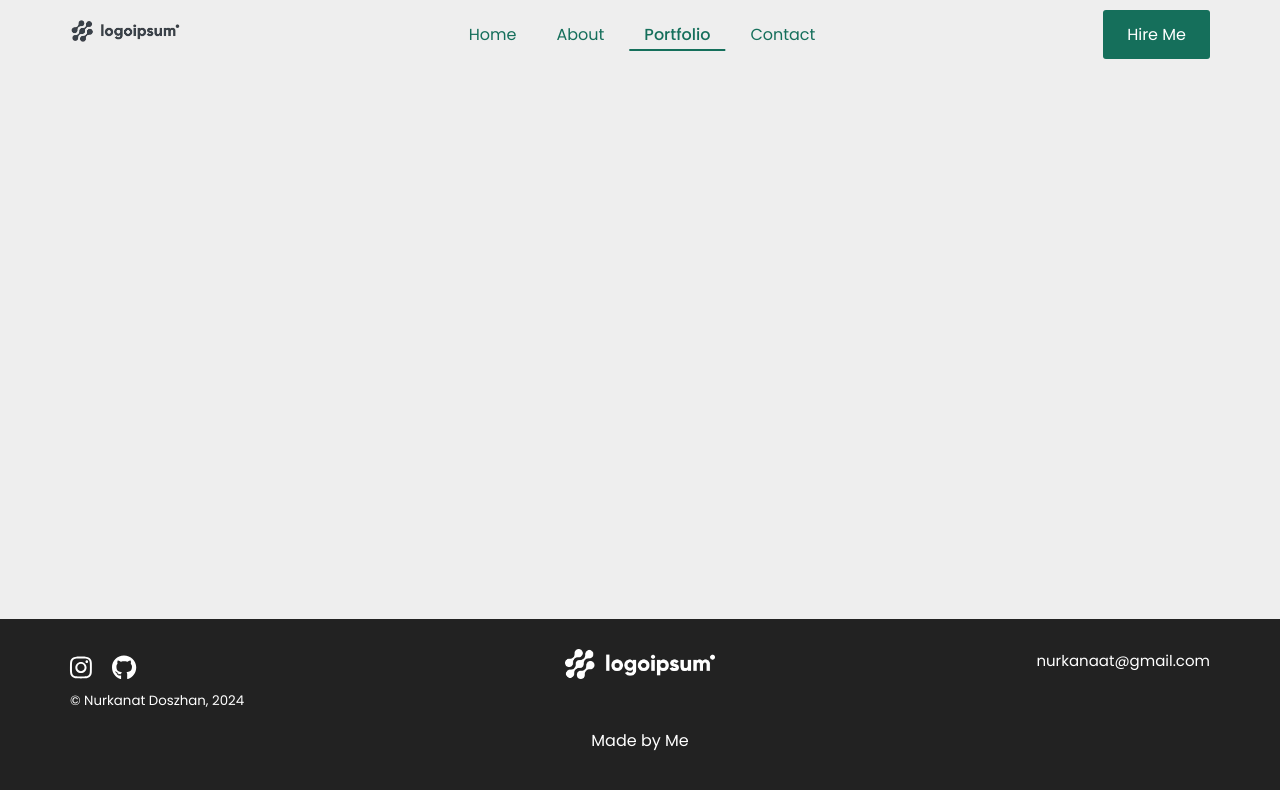
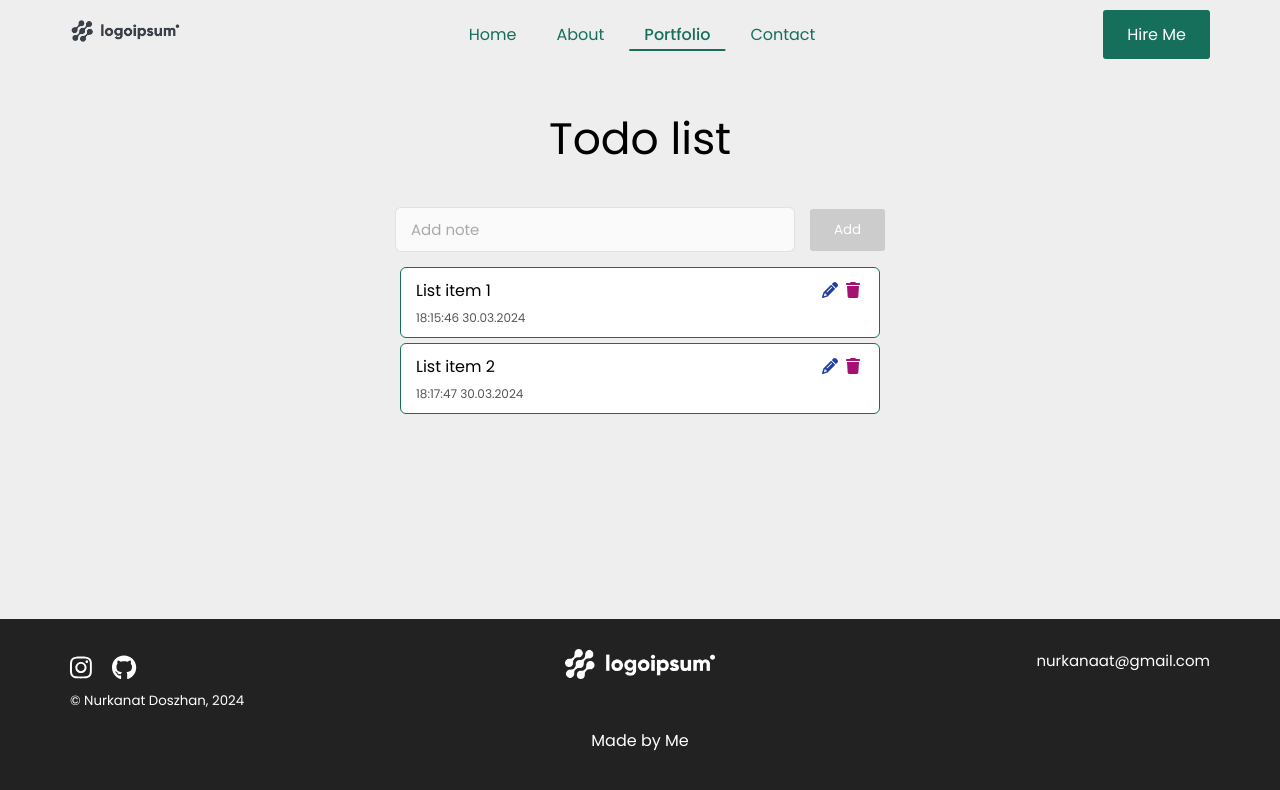
Before and after one commit to nurkanat-doszhan/portfolio, a React (Create React App) app: page /portfolio/todo-list in a window 1280 px wide. Shown: the top 790 px of the page. Built offline with nearby package versions, Linux system fonts and the light colour scheme.

Commit message:
Дописать функцию editItem

```diff
--- a/package.json
+++ b/package.json
@@ -12,7 +12,9 @@
     "@testing-library/react": "^13.4.0",
     "@testing-library/user-event": "^13.5.0",
     "keen-slider": "^6.8.6",
+    "nanoid": "^5.0.6",
     "react": "^18.2.0",
+    "react-beautiful-dnd": "^13.1.1",
     "react-dom": "^18.2.0",
     "react-hot-toast": "^2.4.1",
     "react-router-dom": "^6.18.0",
--- a/src/App.js
+++ b/src/App.js
@@ -8,6 +8,7 @@ import Contact from './pages/Contact';
 import Footer from './components/Footer';
 import PassGenerator from './pages/projects/PassGenerator/PassGenerator';
 import SchulteTable from './pages/projects/SchulteTable/SchulteTable';
+import Todo from './pages/projects/Todo/Todo';
 
 function App() {
   return (
@@ -22,6 +23,7 @@ function App() {
           {/* <Route path={`portfolio/:Id`} element={<HangmanGame />} /> */}
           <Route path={`portfolio/pass-generator`} element={<PassGenerator />} />
           <Route path={`portfolio/schulte-table`} element={<SchulteTable />} />
+          <Route path={`portfolio/todo-list`} element={<Todo />} />
           <Route path="contact" element={<Contact />} />
         </Routes>
       </div>
--- a/src/App.module.scss
+++ b/src/App.module.scss
@@ -114,4 +114,8 @@ h2 {
   transition: all .3s;
   text-align: center;
   border-radius: 3px;
+  &:disabled {
+    background-color: #ccc;
+    cursor: default;
+  }
 }
--- a/src/pages/Portfolio.js
+++ b/src/pages/Portfolio.js
@@ -18,9 +18,9 @@ const Portfolio = () => {
       text: 'Schulte Table'
     },
     {
-      href: '#',
+      href: '/portfolio/todo-list',
       img: '/gallery/Sketch_Graphic-Novel_EP-U1k-pRDOSA86dTT9zKQ_Post-98828206.png',
-      text: 'Hangman Game'
+      text: 'To-do list'
     },
     {
       href: '#',
--- /dev/null
+++ b/src/pages/projects/Todo/Todo.js
@@ -0,0 +1,124 @@
+import { useEffect, useState } from 'react';
+import app from '../../../App.module.scss';
+import style from '../../projects/Todo/Todo.module.scss';
+import { FontAwesomeIcon } from '@fortawesome/react-fontawesome';
+import { faPencil, faTrash } from '@fortawesome/free-solid-svg-icons';
+import { customAlphabet } from 'nanoid';
+import { DragDropContext, Draggable, Droppable } from 'react-beautiful-dnd';
+
+const Todo = () => {
+  const [val, setVal] = useState('')
+  const [isEdit, setIsEdit] = useState(false)
+  const [list, setList] = useState([
+    { name: 'List item 1', id: 'id1', dateTime: '18:15:46 30.03.2024' },
+    { name: 'List item 2', id: 'id2', dateTime: '18:17:47 30.03.2024' },
+  ])
+
+  // localStorage.setItem('list', list);
+  // console.log(list.length);
+
+  let full = () => {
+    let d = new Date();
+    let hours =  d.getHours().toString();
+    let minutes =  d.getMinutes().toString();
+    let seconds =  d.getSeconds().toString();
+    let day =  d.getDate().toString();
+    let month =  d.getMonth().toString();
+    let fullYear =  d.getFullYear().toString();
+
+    if (hours.length === 1) hours = '0' + hours;
+    if (minutes.length === 1) minutes = '0' + minutes;
+    if (seconds.length === 1) seconds = '0' + seconds;
+    if (day.length === 1) day = '0' + day;
+    if (month.length === 1) month = '0' + month;
+    let fullDate = hours + ':' + minutes + ':' + seconds + ' ' + day + '.' + (month) + '.' + fullYear;
+    return fullDate;
+  }
+
+  const nanoid = customAlphabet('1234567890abcdef', 10)
+
+  let addItem = () => {
+    setList([...list, { name: val, id: nanoid(), dateTime: full() }])
+    setVal('')
+  }
+
+  let inputChange = e => {
+    setVal(e.target.value)
+  }
+
+  let handleOnDragEnd = result => {
+    if (!result.destination) return;
+
+    const items = Array.from(list);
+    const [reorderedItem] = items.splice(result.source.index, 1);
+    items.splice(result.destination.index, 0, reorderedItem);
+
+    setList(items);
+  }
+
+  let deleteItem = (i, v) => {
+    setList(list.filter(item => list[v].id !== item.id));
+  }
+
+  let editItem = (name) => {
+    setIsEdit(true)
+    setVal(name)
+  }
+
+  let updateItem = () => {
+
+  }
+
+  return (
+    <>
+      <div className={`${app.container} ${style.container}`}>
+        <h2>Todo list</h2>
+        <div className={`${app.inner} ${style.inner}`}>
+          <div className={`${app.col} ${style.col}`}>
+            <input required type='text' value={val ?? ''} onChange={inputChange} placeholder="Add note" />
+            <button disabled={ val === '' ? true : false } onClick={() => isEdit ? updateItem() : addItem()} className={`${app.btn} ${style.btn}`}>{isEdit ? 'Update' : 'Add'}</button>
+          </div>
+        </div>
+        <div className={`${app.inner} ${style.inner}`}>
+          <div className={`${app.col} ${style.col}`}>
+            <DragDropContext onDragEnd={handleOnDragEnd}>
+              <Droppable droppableId='list'>
+                {(provided) => (
+                  <div className={style.todo} {...provided.droppableProps} ref={provided.innerRef}>
+                    {
+                      list.map((i, v) => { // JSON.parse(localStorage.getItem('list'))
+                        return (
+                          <Draggable key={i.id} draggableId={i.id} index={v}>
+                            {(provided) => (
+                              <div ref={provided.innerRef} {...provided.draggableProps} {...provided.dragHandleProps} className={style.item}>
+                                <div className={style.flex}>
+                                  <span>{ i.name }</span>
+                                  <div className={style.edit} onClick={() => editItem(i.name)}>
+                                    <span className={style.pencil}>
+                                      <FontAwesomeIcon icon={faPencil} />
+                                    </span>
+                                    <span className={style.trash} onClick={() => {deleteItem(i, v)}}>
+                                      <FontAwesomeIcon icon={faTrash} />
+                                    </span>
+                                  </div>
+                                </div>
+                                <p className={style.date}>{ i.dateTime }</p>
+                              </div>
+                            )}
+                          </Draggable>
+                        )
+                      })
+                    }
+                    { provided.placeholder }
+                  </div>
+                )}
+              </Droppable>
+            </DragDropContext>
+          </div>
+        </div>
+      </div>
+    </>
+  )
+}
+
+export default Todo
--- /dev/null
+++ b/src/pages/projects/Todo/Todo.module.scss
@@ -0,0 +1,68 @@
+.container {
+  display: flex;
+  flex-direction: column;
+  align-items: center;
+}
+
+.inner {
+  width: 100%;
+  .col {
+    display: flex;
+    align-items: center;
+    justify-content: center;
+    width: 100%;
+    .todo {
+      user-select: none;
+      margin-top: 15px;
+      width: 480px;
+      .item {
+        padding: 10px 15px;
+        border-radius: 6px;
+        margin-bottom: 5px;
+        border: 1px solid #156F5B;
+        background-color: #fff;
+        &:hover {
+          background-color: #cfcfcf;
+        }
+        .flex {
+          display: flex;
+          justify-content: space-between;
+          .edit {
+            width: 42px;
+            margin-left: 10px;
+            .pencil {
+              margin-right: 8px;
+              cursor: pointer;
+              color: #213fa0;
+              &:hover {
+                color: #5178f8;
+              }
+            }
+            .trash {
+              cursor: pointer;
+              color: #a31273;
+              &:hover {
+                color: #ee19a7;
+              }
+            }
+          }
+        }
+        .date {
+          margin: 5px 0 0 0;
+          font-size: 12px;
+          color: #555;
+        }
+      }
+    }
+  }
+  input[type=text] {
+    width: 100%;
+    padding: 10px 15px;
+    margin: 0 15px 0 0;
+  }
+}
+
+.btn {
+  padding: 11px 24px;
+  font-family: "Poppins";
+}
```
Also changed, not shown: 1 other file (tests, documents, lock files or other folders).
